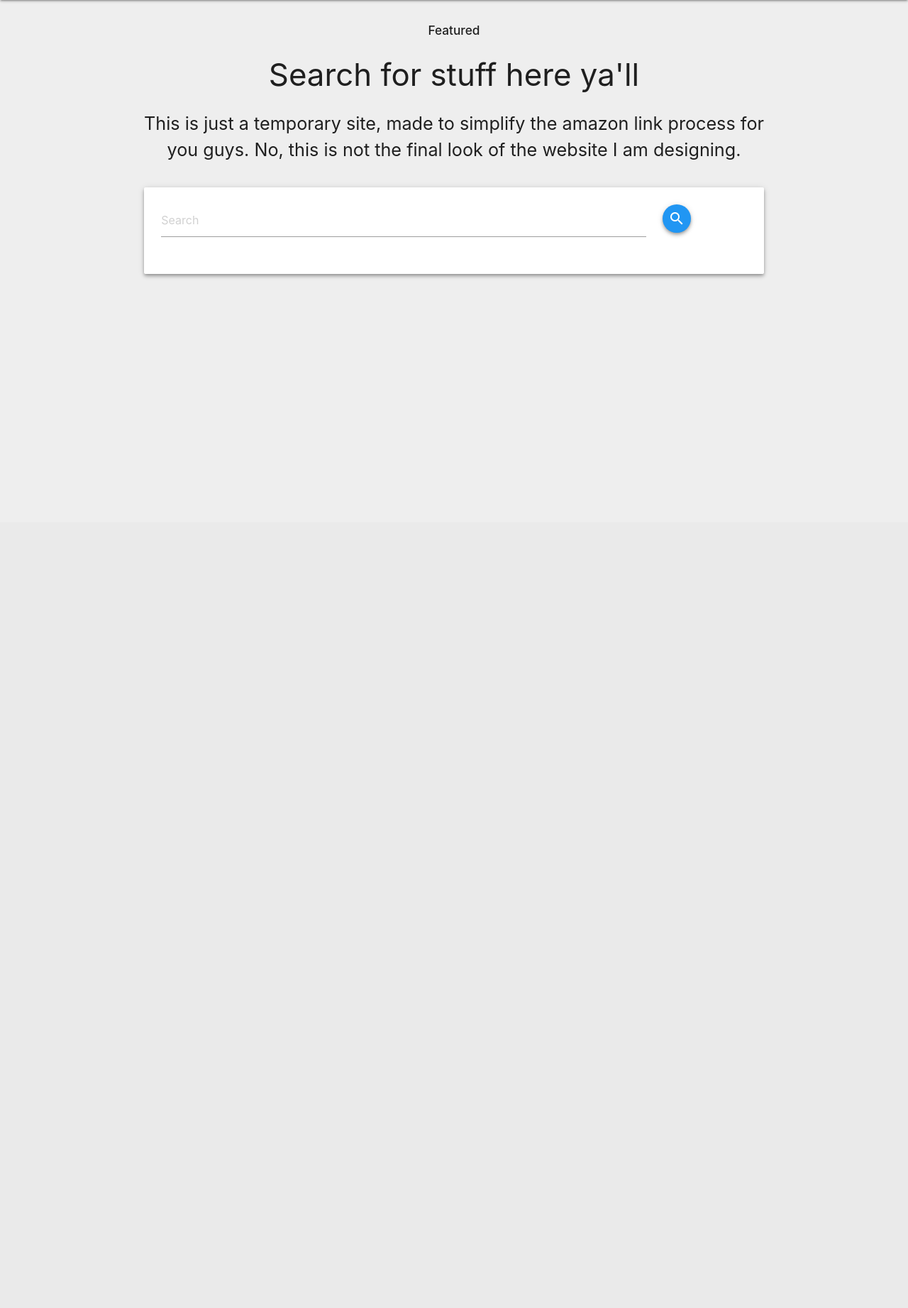
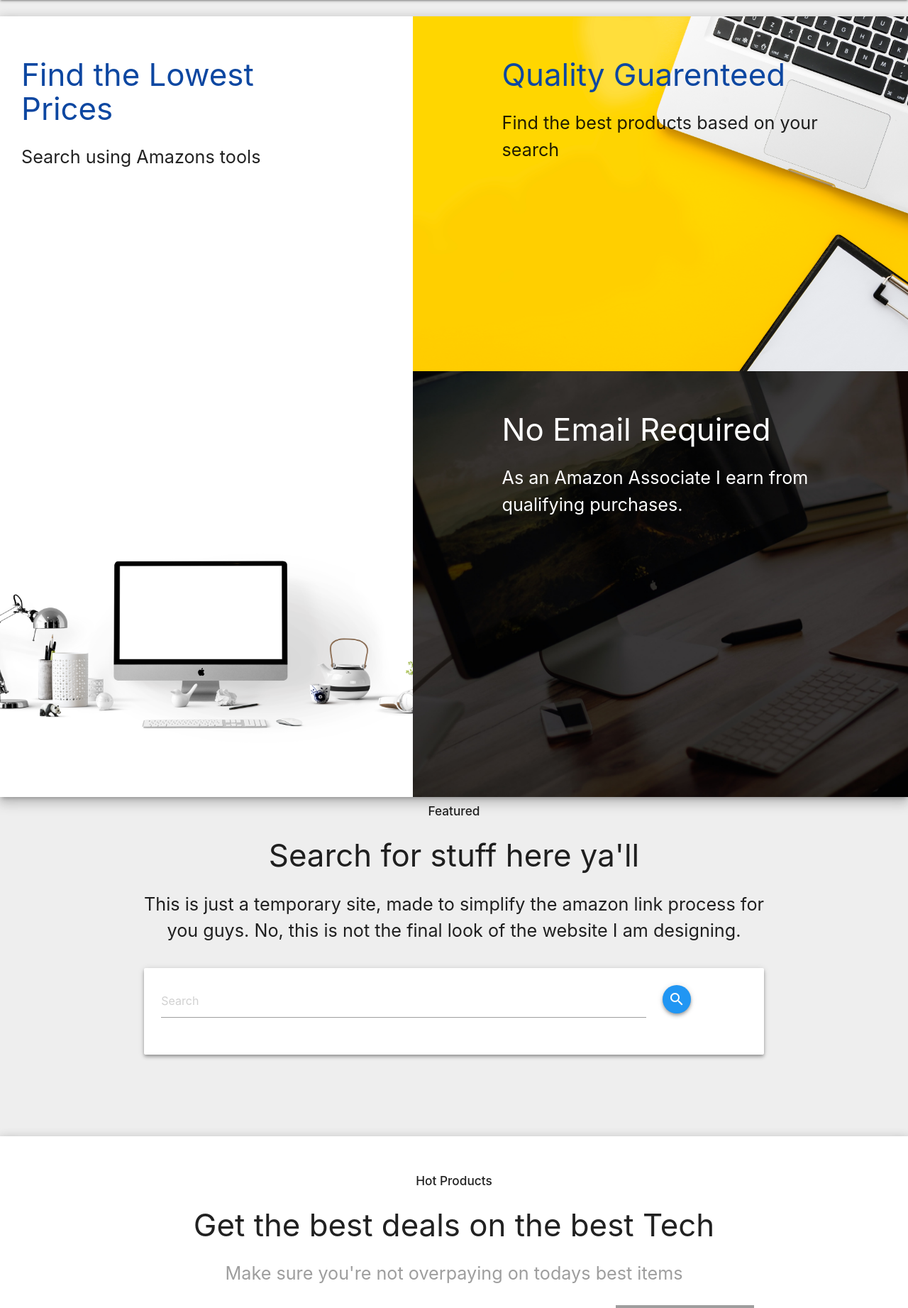
Before and after one commit to j0pine4/technicalValues, a Django app: page / in a window 1280 px wide. Shown: the part 64-1907 px from the top of the page at 71% size. Before the commit the page ends 455 px from the top, so only its background shows below. Run offline with Django 3.2, Linux system fonts and the light colour scheme; grey boxes are pictures that could not be loaded.

Commit message:
Added actual content to the front page

```diff
--- a/shopper/templates/shopper/homePage.html
+++ b/shopper/templates/shopper/homePage.html
@@ -33,6 +33,42 @@
 
     <br>
 
+    <div class="wrapper" >
+        <!-- Contain the upper section -->
+        <section class="featured-grid z-depth-3 hide-on-small-only">
+
+            <!-- Featured Item 01 -->
+            <div id="item-one" class="">
+                <div class="container left">
+                    <h3 class="blue-text text-darken-4"> Find the Lowest Prices </h3>
+                    <p class="flow-text"> Search using Amazons tools </p>
+                </div>
+
+            </div>
+
+
+            <!-- Featured Item 02 -->
+            <div id="item-two" class="">
+                <div class="container ">
+                    <h3 class="blue-text text-darken-4"> Quality Guarenteed </h3>
+                    <p class="flow-text"> Find the best products based on your search </p>
+                </div>
+            </div>
+
+            <!-- Featured Item 03 -->
+            <div id="item-three" class="" >
+                <div class="container white-text ">
+                    <h3 class="" > No Email Required </h3>
+                    <p class="flow-text"> As an Amazon Associate I earn from qualifying purchases. </p>
+                </div>
+            </div>
+
+        </section>
+
+
+
+    </div>
+
 
     <!-- Grid Layout Products -->
     <div class="center-align container">
@@ -66,7 +102,7 @@
                                 var search = 'laptop'
 
 
-                                const searchForm = document.forms['search-bar'];
+                                var searchForm = document.forms['search-bar'];
 
                                 searchForm.addEventListener('submit', function(e){
 
@@ -104,12 +140,101 @@
                             <div id=amazon_content> </div>
                         </div>
                     </div>
-
                 </div>
             </div>
 
+        </div>
+
+    <!-- Categories Icons -->
+    <div class="z-depth-3" id="icons">
+
+        <br>
+
+        <div class="center-align">
+            <h6> <strong> Hot Products </strong> </h6>
+            <h3> Get the best deals on the best Tech </h3>
+            <p class="flow-text grey-text"> Make sure you're not overpaying on todays best items </p>
+        </div>
+
+        <div class="container">
+
+        <div class="row center-align" id="hot-products">
+
+            <div class="col s12 m3 center-align">
+                <a href="https://amzn.to/2VpuEWU">
+                    <img src="https://images-na.ssl-images-amazon.com/images/I/619BkvKW35L._SL1500_.jpg" alt="" class="responsive-img">
+                </a>
+                <hr>
+                <p> Sony Playstation 5 </p>
+            </div>
+
+            <div class="col s12 m3 center-align">
+                <a href="https://amzn.to/3lnoa5e">
+                    <img src="https://images-na.ssl-images-amazon.com/images/I/71BMVOs2xML._AC_SL1500_.jpg" alt="" class="responsive-img">
+                </a>
+                <hr>
+                <p> Macbook Air Pro </p>
+            </div>
+
+            <div class="col s12 m3 center-align">
+                <a href="https://amzn.to/37toDhp">
+                    <img src="https://images-na.ssl-images-amazon.com/images/I/61Q2hRo4BCL._SL1200_.jpg" alt="" class="responsive-img">
+                </a>
+                <hr>
+                <p> Xbox Series S </p>
+            </div>
+
+            <div class="col s12 m3 center-align">
+                <a href="https://amzn.to/36qx1ib">
+                    <img src="https://images-na.ssl-images-amazon.com/images/I/61F0MXKMLwL._AC_SL1080_.jpg" alt="" class="responsive-img">
+                </a>
+                <hr>
+                <p> Sony A8H OLED 4K Ultra TV </p>
+            </div>
 
         </div>
+
+        </div>
+
+    </div>
+
+    <!-- Headphones Section -->
+    <div class="container">
+
+        <div class="center-align">
+            <h6> <strong> Listen Up! </strong> </h6>
+            <h3> Check out these awesome headphones </h3>
+            <p class="flow-text grey-text"> Make sure you're not overpaying on todays best items </p>
+        </div>
+
+        <div class="row valign-wrapper" id="headphone-section">
+
+            <!-- Left Column -->
+            <div class="col m6">
+                <a href="https://amzn.to/3oiLh2R">
+                    <img src="{% static 'shopper/img/beatsPro.png' %}" class="responsive-img">
+                </a>
+            </div>
+            <!-- End of Column -->
+
+            <!-- Left Column -->
+            <div class="col m6">
+                <ul class="">
+                    <li class=""> This pre-owned product has been professionally inspected, tested and cleaned by Amazon-qualified suppliers. </li>
+                    <hr>
+                    <li class=""> Pair and play with your Bluetooth device with 30ft range. </li>
+                    <hr>
+                    <li class=""> 12-Hour rechargeable battery with Fuel gauge. Soft over ear cushions for extended comfort and added noise isolation </li>
+                    <hr>
+                    <li class=""> Soft ear cups have an ergonomic bellow that creates a flexible custom fit, so you can keep your music all to yourself. </li>
+                    <hr>
+                </ul>
+            </div>
+            <!-- End of Column -->
+
+        </div>
+
+    </div>
 
 
         <script src="https://code.jquery.com/jquery-3.5.1.min.js"></script>
```
Also changed, not shown: shopper/static/shopper/img/beatsPro.png (added), technicalValues/static/css/index.css (line endings or trailing spaces).
